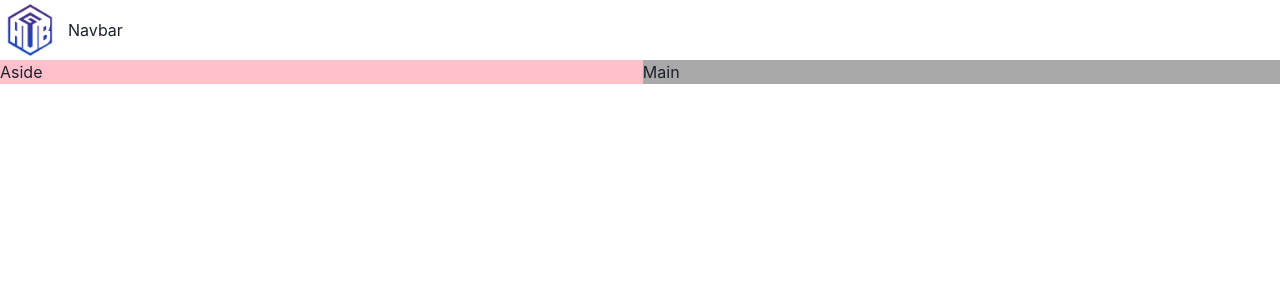
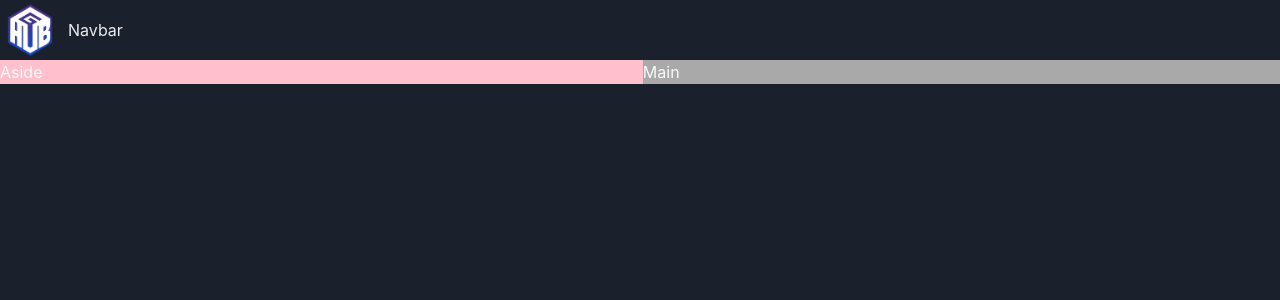
Before and after one commit to nboraxxd/game-hub, a React (Vite) app: page / in a window 1280 px wide. Shown: the top 300 px of the page. Built offline with nearby package versions, Linux system fonts and the light colour scheme.

Commit message:
Implement dark mode

```diff
--- a/src/main.tsx
+++ b/src/main.tsx
@@ -1,11 +1,13 @@
 import React from 'react'
 import ReactDOM from 'react-dom/client'
-import { ChakraProvider } from '@chakra-ui/react'
+import { ChakraProvider, ColorModeScript } from '@chakra-ui/react'
+import theme from '@/theme'
 import App from '@/App'
 
 ReactDOM.createRoot(document.getElementById('root')!).render(
   <React.StrictMode>
-    <ChakraProvider>
+    <ChakraProvider theme={theme}>
+      <ColorModeScript initialColorMode={theme.config.initialColorMode}></ColorModeScript>
       <App />
     </ChakraProvider>
   </React.StrictMode>
--- /dev/null
+++ b/src/theme.ts
@@ -0,0 +1,9 @@
+import { extendTheme, type ThemeConfig } from '@chakra-ui/react'
+
+const config: ThemeConfig = {
+  initialColorMode: 'dark',
+}
+
+const theme = extendTheme({ config })
+
+export default theme
```
